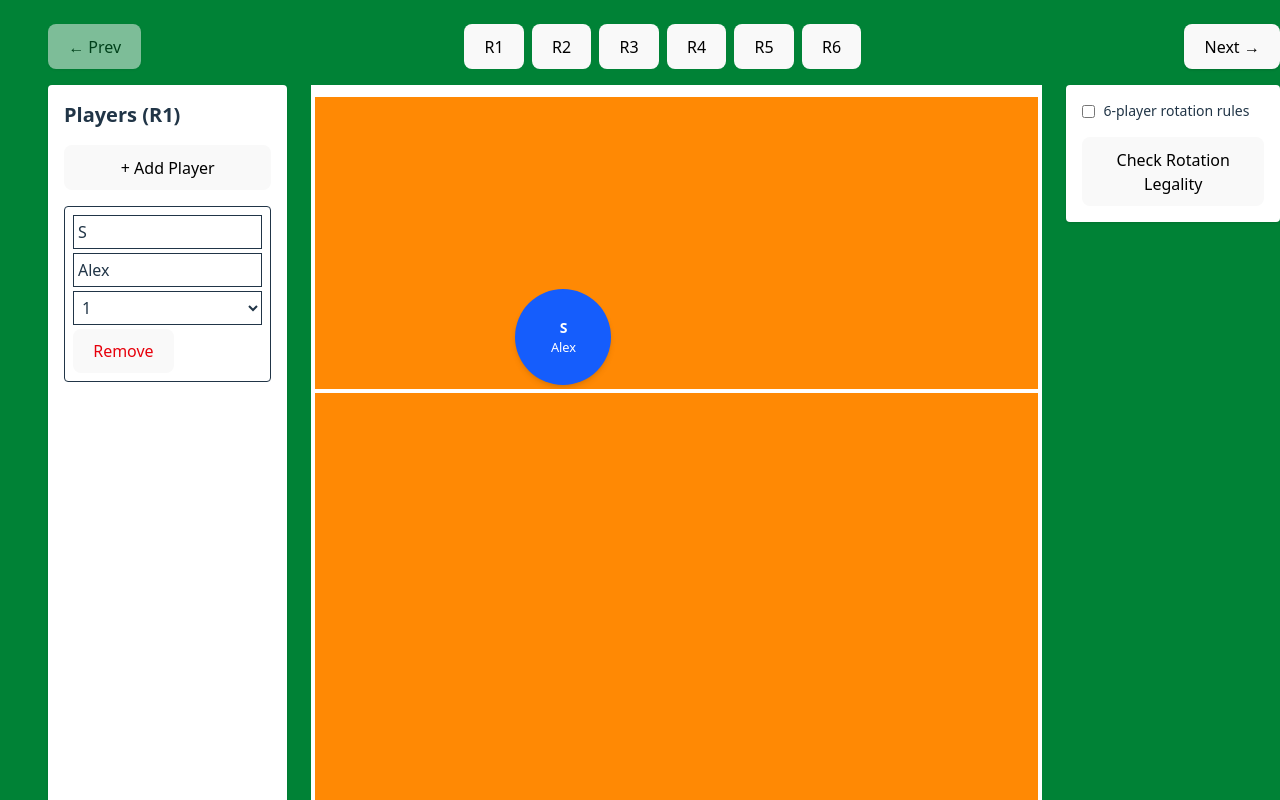
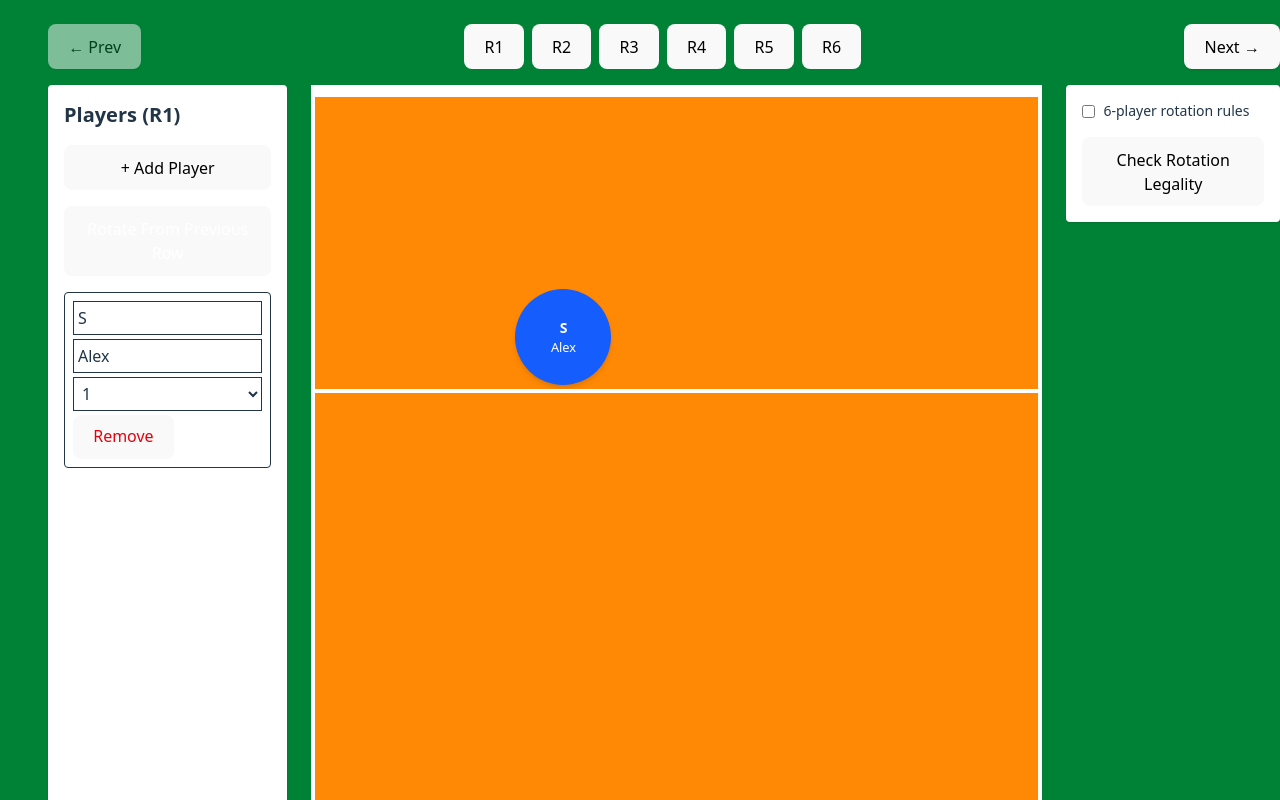
Before and after one commit to mattfehr/volleyball-rotation-tracker, a React (Vite) app: page / in a window 1280 px wide. Shown: the top 800 px of the page. Built offline with nearby package versions, Linux system fonts and the light colour scheme.

Commit message:
add rotate from previous row button

```diff
--- a/src/App.tsx
+++ b/src/App.tsx
@@ -54,9 +54,30 @@ function App() {
     setPlayers(players.filter(p => p.id !== id));
   };
 
+  const rotateFromPrevious = () => {
+    const sourceIndex = (currentRotation + 5) % 6;
+    const prevPlayers = rotations[sourceIndex];
+
+    const rotated = prevPlayers.map(p => {
+      const oldZone = p.zone;
+      const newZone = typeof oldZone === 'number' ? ((oldZone + 4) % 6) + 1 : undefined;
+      return {
+        ...p,
+        id: uuid(),
+        zone: newZone,
+      };
+    });
+
+    setRotations(prev => {
+      const updated = [...prev];
+      updated[currentRotation] = rotated;
+      return updated;
+    });
+  };
+
   const checkLegality = () => {
     if (players.length !== 6) {
-      setCheckResult("\u274C Must have exactly 6 players assigned to zones 1–6.");
+      setCheckResult("❌ Must have exactly 6 players assigned to zones 1–6.");
       setViolatingIds([]);
       return;
     }
@@ -64,7 +85,7 @@ function App() {
     const zoneMap = new Map(players.map(p => [p.zone, p]));
     const requiredZones = [1, 2, 3, 4, 5, 6];
     if (!requiredZones.every(z => zoneMap.has(z))) {
-      setCheckResult("\u274C All zones 1–6 must be assigned.");
+      setCheckResult("❌ All zones 1–6 must be assigned.");
       setViolatingIds([]);
       return;
     }
@@ -108,8 +129,8 @@ function App() {
     setViolatingIds(Array.from(violators));
     setCheckResult(
       violations.length === 0
-        ? "\u2705 Rotation is legal!"
-        : "\u274C Illegal rotation:\n" + violations.join(";\n")
+        ? "✅ Rotation is legal!"
+        : "❌ Illegal rotation:\n" + violations.join(";\n")
     );
   };
 
@@ -119,7 +140,7 @@ function App() {
       <div className="flex justify-between items-center w-full max-w-screen-xl mb-4 px-6">
         <button
           className="bg-white text-black px-3 py-1 rounded shadow disabled:opacity-50"
-          onClick={() => setCurrentRotation((prev) => Math.max(prev - 1, 0))}
+          onClick={() => setCurrentRotation(Math.max(currentRotation - 1, 0))}
           disabled={currentRotation === 0}
         >
           ← Prev
@@ -141,7 +162,7 @@ function App() {
 
         <button
           className="bg-white text-black px-3 py-1 rounded shadow disabled:opacity-50"
-          onClick={() => setCurrentRotation((prev) => Math.min(prev + 1, 5))}
+          onClick={() => setCurrentRotation(Math.min(currentRotation + 1, 5))}
           disabled={currentRotation === 5}
         >
           Next →
@@ -158,6 +179,12 @@ function App() {
             onClick={addPlayer}
           >
             + Add Player
+          </button>
+          <button
+            className="bg-purple-500 hover:bg-purple-600 text-white px-3 py-1 rounded w-full"
+            onClick={rotateFromPrevious}
+          >
+            Rotate From Previous Row
           </button>
           {players.map((player) => (
             <div key={player.id} className="border p-2 rounded bg-white space-y-1">
@@ -207,7 +234,7 @@ function App() {
             <input
               type="checkbox"
               checked={rotationCheckEnabled}
-              onChange={() => setRotationCheckEnabled(!rotationCheckEnabled)}
+              onChange={(e) => setRotationCheckEnabled(e.target.checked)}
             />
             <span className="text-sm">6-player rotation rules</span>
           </label>
```
